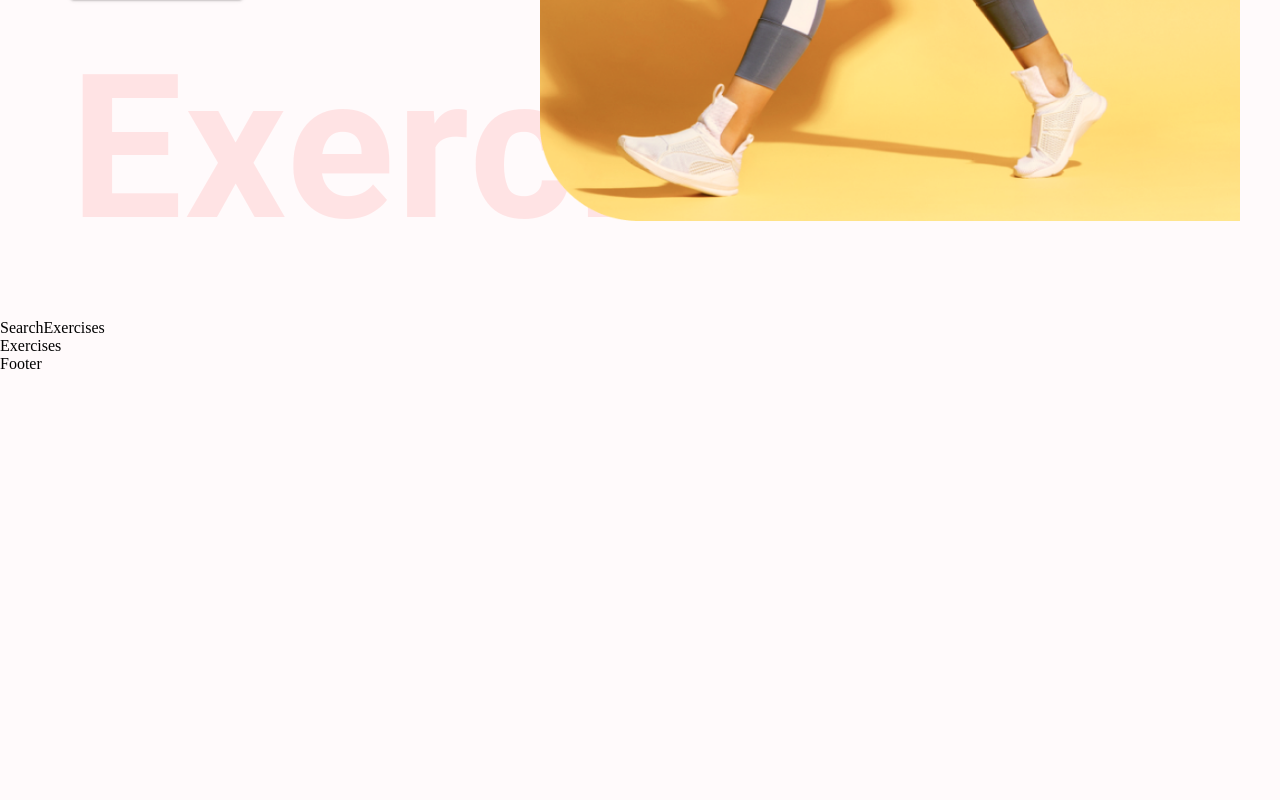
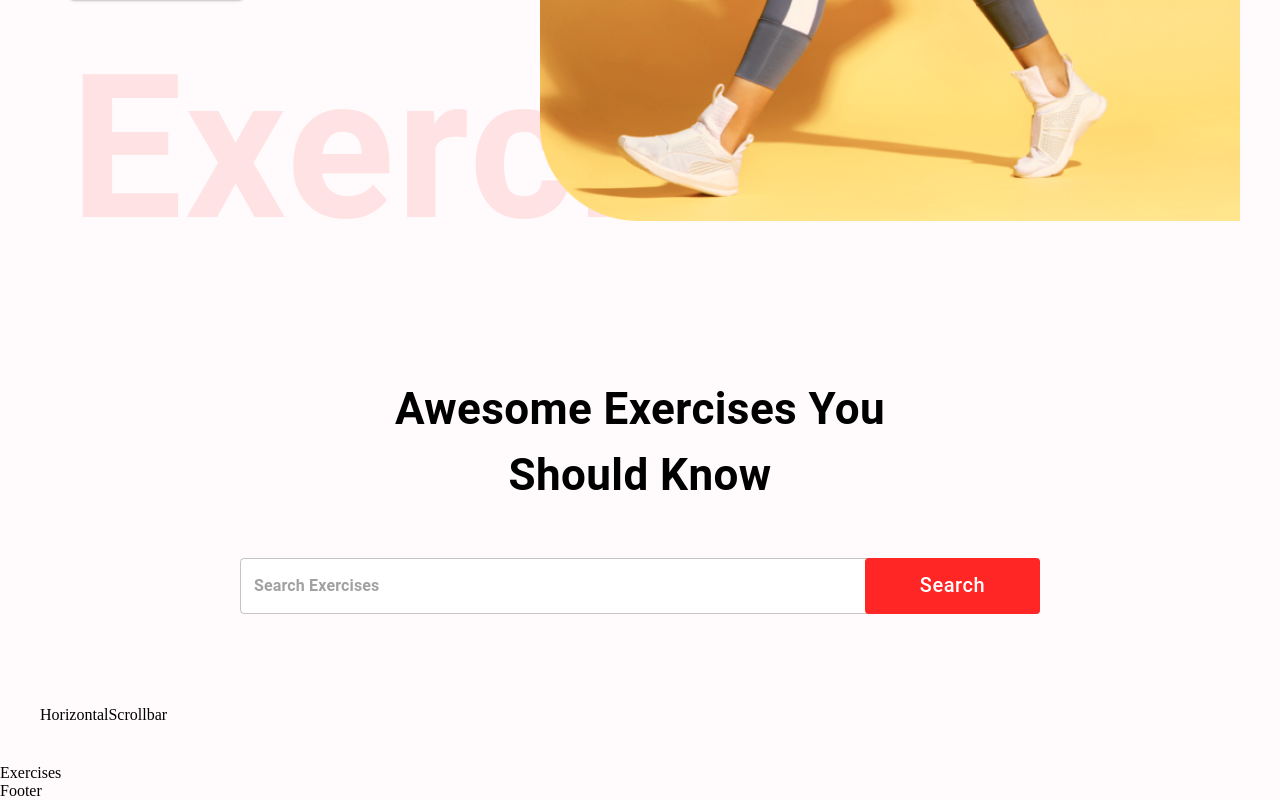
Before and after one commit to senyurekgamze/gym-exercies, a React (Create React App) app: page / in a window 1280 px wide. Shown: the part 645-1445 px from the top of the page. Before the commit the page ends 1018 px from the top, so only its background shows below. Built offline with nearby package versions, Linux system fonts and the light colour scheme; no server answers.

Commit message:
start working SearchExercises.js and debugging

```diff
--- /dev/null
+++ b/src/components/HorizontalScrollbar.js
@@ -0,0 +1,7 @@
+import React from "react";
+
+const HorizontalScrollbar = () => {
+  return <div>HorizontalScrollbar</div>;
+};
+
+export default HorizontalScrollbar;
--- a/src/components/SearchExercises.js
+++ b/src/components/SearchExercises.js
@@ -1,7 +1,93 @@
-import React from "react";
+import React, { useEffect, useState } from "react";
+import { Box, Button, Stack, TextField, Typography } from "@mui/material";
 
-function SearchExercises() {
-  return <div>SearchExercises</div>;
-}
+import { exerciseOptions, fetchData } from "../utils/fecthData";
+
+import HorizontalScrollbar from "./HorizontalScrollbar";
+
+const SearchExercises = ({ setExercises, bodyPart, setBodyPart }) => {
+  const [search, setSearch] = useState("");
+  const [bodyParts, setBodyParts] = useState([]);
+
+  useEffect(() => {
+    const fetchExercisesData = async () => {
+      const bodyPartsData = await fetchData(
+        "https://exercisedb.p.rapidapi.com/exercises/bodyPartList",
+        exerciseOptions
+      );
+
+      setBodyParts(["all", ...bodyPartsData]);
+    };
+
+    fetchExercisesData();
+  }, []);
+
+  const handleSearch = async () => {
+    if (search) {
+      const exercisesData = await fetchData(
+        "https://exercisedb.p.rapidapi.com/exercises",
+        exerciseOptions
+      );
+
+      const searchedExercises = exercisesData.filter(
+        (exercise) =>
+          exercise.name.toLowerCase().includes(search) ||
+          exercise.target.toLowerCase().includes(search) ||
+          exercise.equipment.toLowerCase().includes(search) ||
+          exercise.bodyPart.toLowerCase().includes(search)
+      );
+
+      setSearch("");
+      setExercises(searchedExercises);
+    }
+  };
+
+  return (
+    <Stack alignItems="center" mt="37px" justifyContent="center" p="20px">
+      <Typography
+        fontWeight={700}
+        sx={{ fontSize: { lg: "44px", xs: "30px" } }}
+        mb="50px"
+        textAlign="center"
+      >
+        Awesome Exercises You <br /> Should Know
+      </Typography>
+      <Box position="relative" mb="72px">
+        <TextField
+          sx={{
+            input: { fontWeight: "700", border: "none", borderRadius: "4px" },
+            width: { lg: "800px", xs: "350px" },
+            backgroundColor: "white",
+            borderRadius: "4px",
+          }}
+          height="76px"
+          value={search}
+          onChange={(e) => setSearch(e.target.value.toLowerCase())}
+          placeholder="Search Exercises"
+          type="text"
+        />
+        <Button
+          className="search-btn"
+          sx={{
+            bgcolor: "#FF2625",
+            color: "#fff",
+            textTransform: "none",
+            width: { lg: "175px", xs: "80px" },
+            fontSize: { lg: "20px", xs: "14px" },
+            height: "56px",
+            position: "absolute",
+            right: "0",
+          }}
+          onClick={handleSearch}
+        >
+          Search
+        </Button>
+      </Box>
+      <Box sx={{ position: "relative", width: "100%", p: "20px" }}>
+        <HorizontalScrollbar data={bodyParts} />
+      </Box>
+    </Stack>
+  );
+};
 
 export default SearchExercises;
--- a/src/index.js
+++ b/src/index.js
@@ -1,5 +1,5 @@
 import React from "react";
-import ReactDOM from "react-dom";
+import ReactDOM from "react-dom/client";
 import { BrowserRouter } from "react-router-dom";
 import App from "./App";
 
--- /dev/null
+++ b/src/utils/fecthData.js
@@ -0,0 +1,14 @@
+export const exerciseOptions = {
+  method: "GET",
+  headers: {
+    "content-type": "application/octet-stream",
+    "X-RapidAPI-Host": "exercisedb.p.rapidapi.com",
+    "X-RapidAPI-Key": process.env.REACT_APP_RAPID_KEY,
+  },
+};
+
+export const fetchData = async (url, options) => {
+  const response = await fetch(url, options);
+  const data = await response.json();
+  return data;
+};
```
Also changed, not shown: 1 other file (tests, documents, lock files or other folders).
